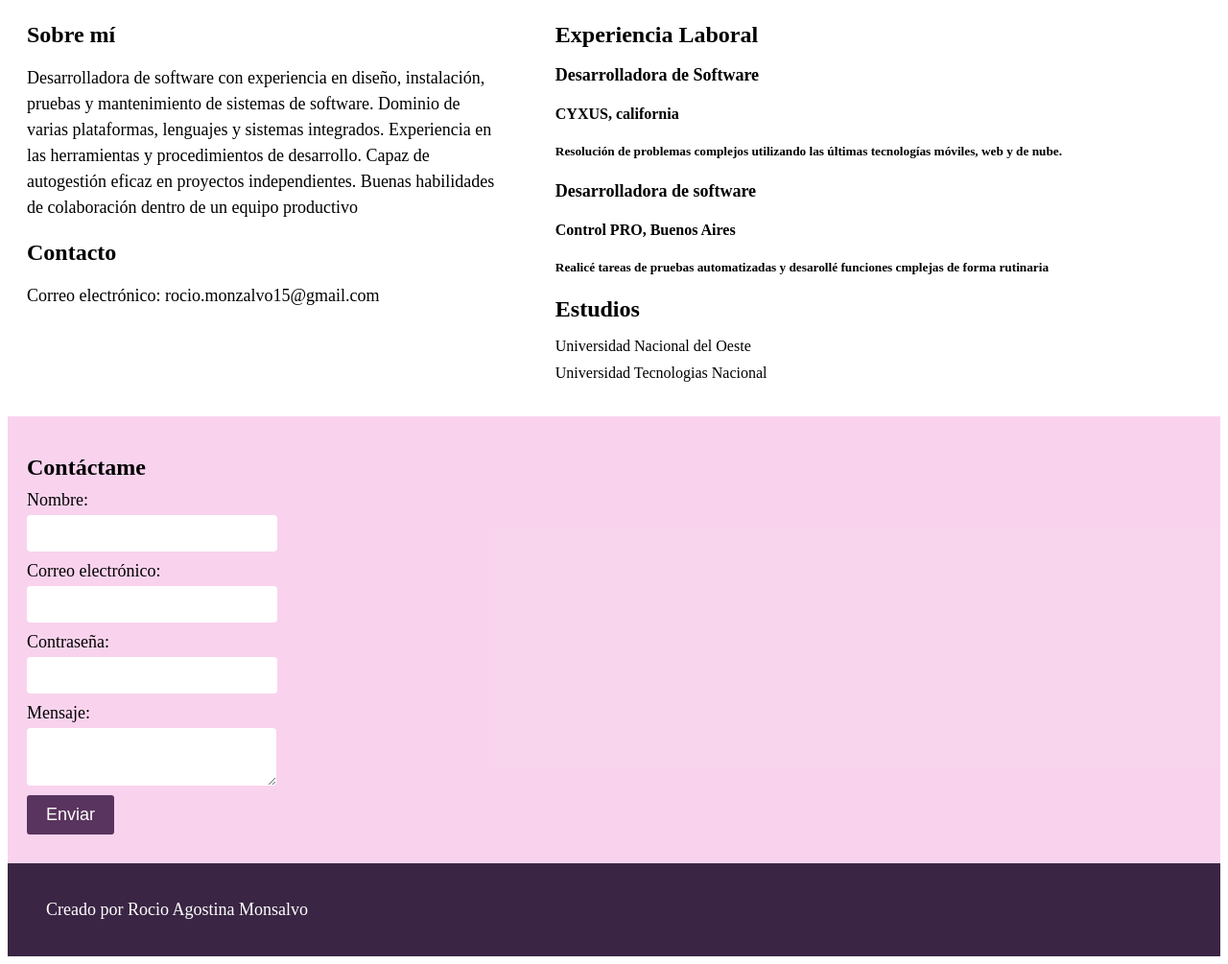
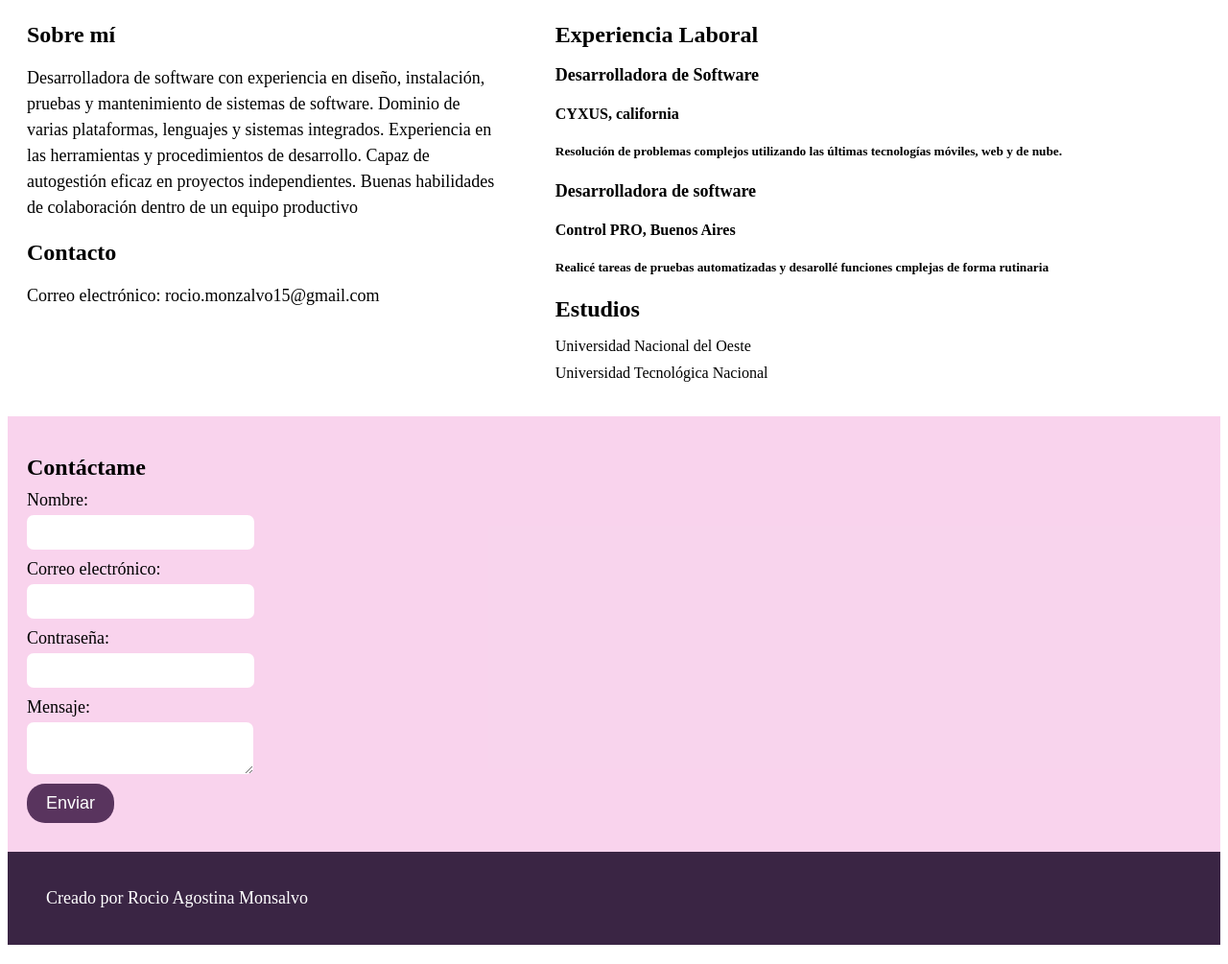
Before and after one commit to Agostiina/Proyecto-cv, a plain HTML site: page formulario de contacto/index.html in a window 1280 px wide. Shown: the part 215-1220 px from the top of the page at 96% size. Drawn offline with Linux system fonts and the light colour scheme.

Commit message:
formulario de contacto

```diff
--- a/formulario de contacto/estilo.css
+++ b/formulario de contacto/estilo.css
@@ -106,9 +106,9 @@
   .form__content textarea {
     margin-bottom: 10px;
     padding: 8px;
-    font-size: 19px;
+    font-size: 17px;
     border: none;
-    border-radius: 4px;
+    border-radius: 7px;
   }
 
   .form__content input[type="submit"] {
@@ -117,7 +117,7 @@
     padding: 10px 20px;
     cursor: pointer;
     border: none;
-    border-radius: 3px;
+    border-radius: 19px;
     font-size: 18px;
   }
 
--- a/formulario de contacto/index.html
+++ b/formulario de contacto/index.html
@@ -1,5 +1,5 @@
 <!DOCTYPE html>
-<html>
+<html lang="es">
 <head>
 	<meta charset="UTF-8">
 	<title>Curriculum Vitae</title>
@@ -33,7 +33,7 @@
 			<h2 class="right__title">Estudios</h2>
 			<ul class="right__list">
 				<li class="right__item">Universidad Nacional del Oeste</li>
-				<li class="right__item">Universidad Tecnologias Nacional</li>
+				<li class="right__item">Universidad Tecnológica Nacional</li>
 			</ul>
 		</div>
 	</section>
```
